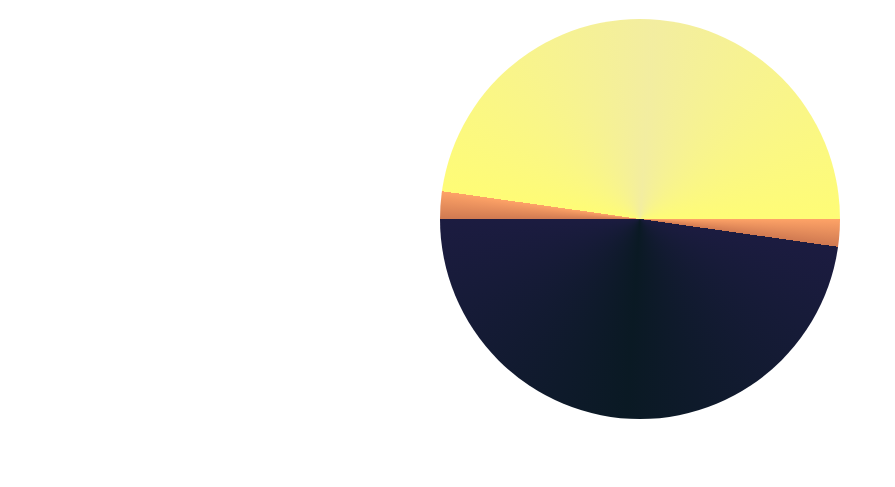
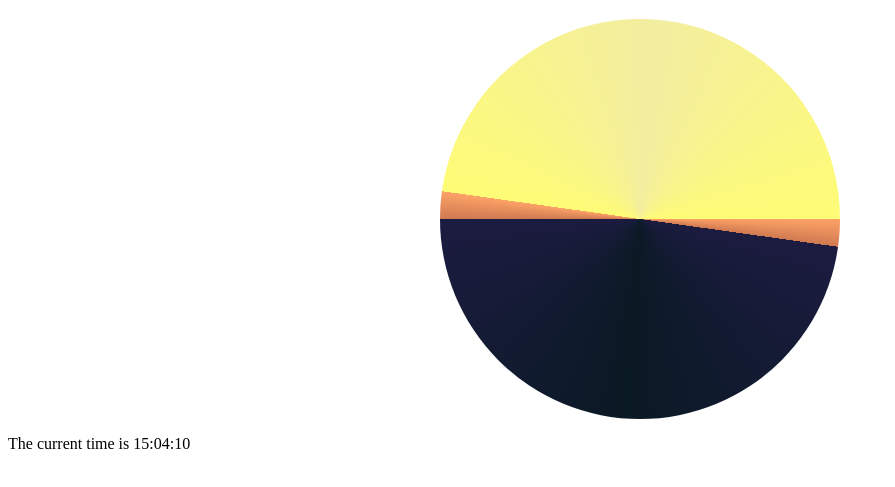
Before and after one commit to bjscollura/sunclock, a plain HTML site: page index.html in a window 1280 px wide. Shown: the part 61-548 px from the top of the page, without its empty margins (0-895 px from the left). Drawn offline with Linux system fonts and the light colour scheme.

Commit message:
redo dumb changes

```diff
--- a/index.html
+++ b/index.html
@@ -13,5 +13,9 @@
 
 <div id="terra"></div>
 
+<div>
+    <p class="timeEl"></p>
+</div>
+
 </body>
 </html>
--- a/sunclock.js
+++ b/sunclock.js
@@ -0,0 +1,8 @@
+function pollTime() {
+    let now = new Date();
+    let timeString = `The current time is ${now.getHours().toString().padStart(2, "0")}:${now.getMinutes().toString().padStart(2, "0")}:${now.getSeconds().toString().padStart(2, "0")}`;
+    let timeEl = document.querySelector(".timeEl");
+    timeEl.textContent = timeString;
+}
+
+let clearInterval = setInterval(pollTime, 20);
```
Also changed, not shown: 2 other files.
